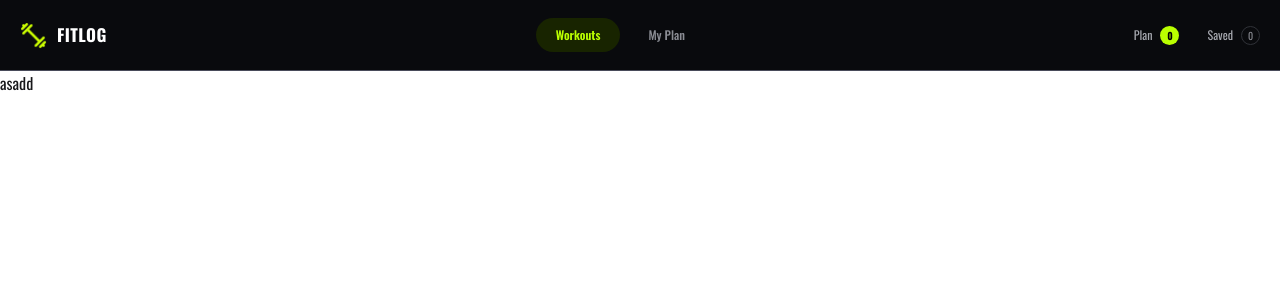
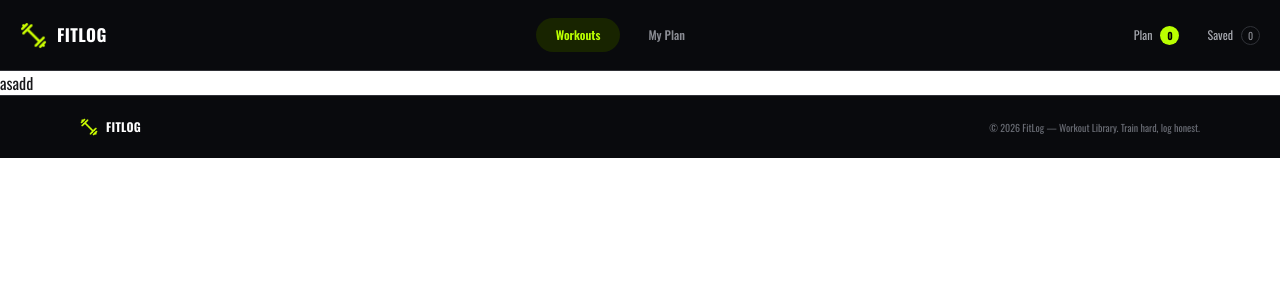
Before and after one commit to luminasalex/FitLog, a Next.js app: page / in a window 1280 px wide. Shown: the top 300 px of the page. Built offline with nearby package versions, Linux system fonts and the light colour scheme.

Commit message:
end of footer

```diff
--- /dev/null
+++ b/app/component/Footer.tsx
@@ -0,0 +1,34 @@
+import Image from "next/image";
+import logo from "../../app/assets/logo.png";
+
+const Footer = () => {
+    return (
+        <footer className="w-full border-t border-[#2f3036] bg-[#090a0d]">
+            <div className="mx-auto flex min-h-[62px] max-w-[1160px] items-center justify-between px-5">
+
+                {/* Left Side */}
+                <div className="flex items-center gap-2">
+                    <Image
+                        src={logo}
+                        alt="FITLOG"
+                        width={18}
+                        height={18}
+                        className="h-[18px] w-[18px] object-contain"
+                    />
+
+                    <span className="text-[12px] font-bold tracking-wide text-white">
+                        FITLOG
+                    </span>
+                </div>
+
+                {/* Right Side */}
+                <p className="text-[10px] text-[#686b73]">
+                    © 2026 FitLog — Workout Library. Train hard, log honest.
+                </p>
+
+            </div>
+        </footer>
+    );
+};
+
+export default Footer;
--- a/app/component/NavBar.tsx
+++ b/app/component/NavBar.tsx
@@ -6,7 +6,7 @@ import logo from "../../app/assets/logo.png";
 
 const NavBar = () => {
     return (
-        <nav className="w-full border-b border-[#494b5a] bg-[#090a0d]">
+        <nav className="w-full border-b border-[#2f3036] bg-[#090a0d]">
             <div className="mx-auto flex h-[70px] items-center justify-between px-5">
 
                 {/* ================= LOGO ================= */}
--- /dev/null
+++ b/app/component/hero.tsx
@@ -0,0 +1,25 @@
+import React from 'react';
+
+const hero = () => {
+    return (
+        <div className="hero bg-base-200 min-h-screen">
+            <div className="hero-content flex-col lg:flex-row-reverse">
+                <img
+                    alt="Tailwind CSS hero component"
+                    src="https://img.daisyui.com/images/stock/photo-1635805737707-575885ab0820.webp"
+                    className="max-w-sm rounded-lg shadow-2xl"
+                />
+                <div>
+                    <h1 className="text-5xl font-bold">Box Office News!</h1>
+                    <p className="py-6">
+                        Provident cupiditate voluptatem et in. Quaerat fugiat ut assumenda excepturi exercitationem
+                        quasi. In deleniti eaque aut repudiandae et a id nisi.
+                    </p>
+                    <button className="btn btn-primary">Get Started</button>
+                </div>
+            </div>
+        </div>
+    );
+};
+
+export default hero;
--- a/app/layout.tsx
+++ b/app/layout.tsx
@@ -3,6 +3,7 @@ import { Oswald } from "next/font/google";
 
 import "./globals.css";
 import NavBar from "./component/NavBar";
+import Footer from "./component/Footer";
 
 const oswald = Oswald({
   subsets: ["latin"],
@@ -24,6 +25,7 @@ export default function RootLayout({
       <body className={`${oswald.className} min-h-full flex flex-col`}>
         <NavBar />
         {children}
+        <Footer />
       </body>
     </html>
   );
```
